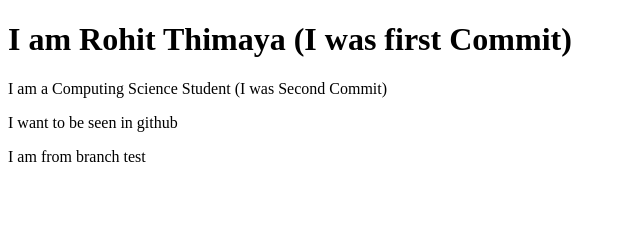
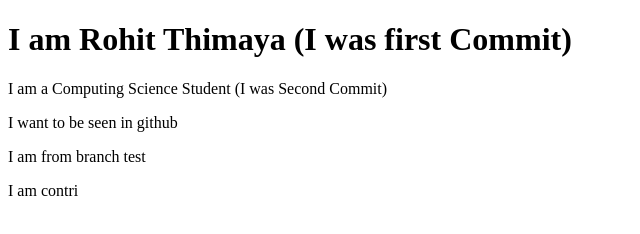
Before and after one commit to Rohitthimaya/git-tut, a plain HTML site: page index.html in a window 1280 px wide. Shown: the full height of the page, 0-640 px from the left. Drawn offline with Linux system fonts and the light colour scheme.

Commit message:
Added contri

```diff
--- a/index.html
+++ b/index.html
@@ -10,5 +10,6 @@
     <p>I am a Computing Science Student (I was Second Commit)</p>
     <p>I want to be seen in github</p>
     <p>I am from branch test</p>
+    <p>I am contri</p>
 </body>
 </html>
```
